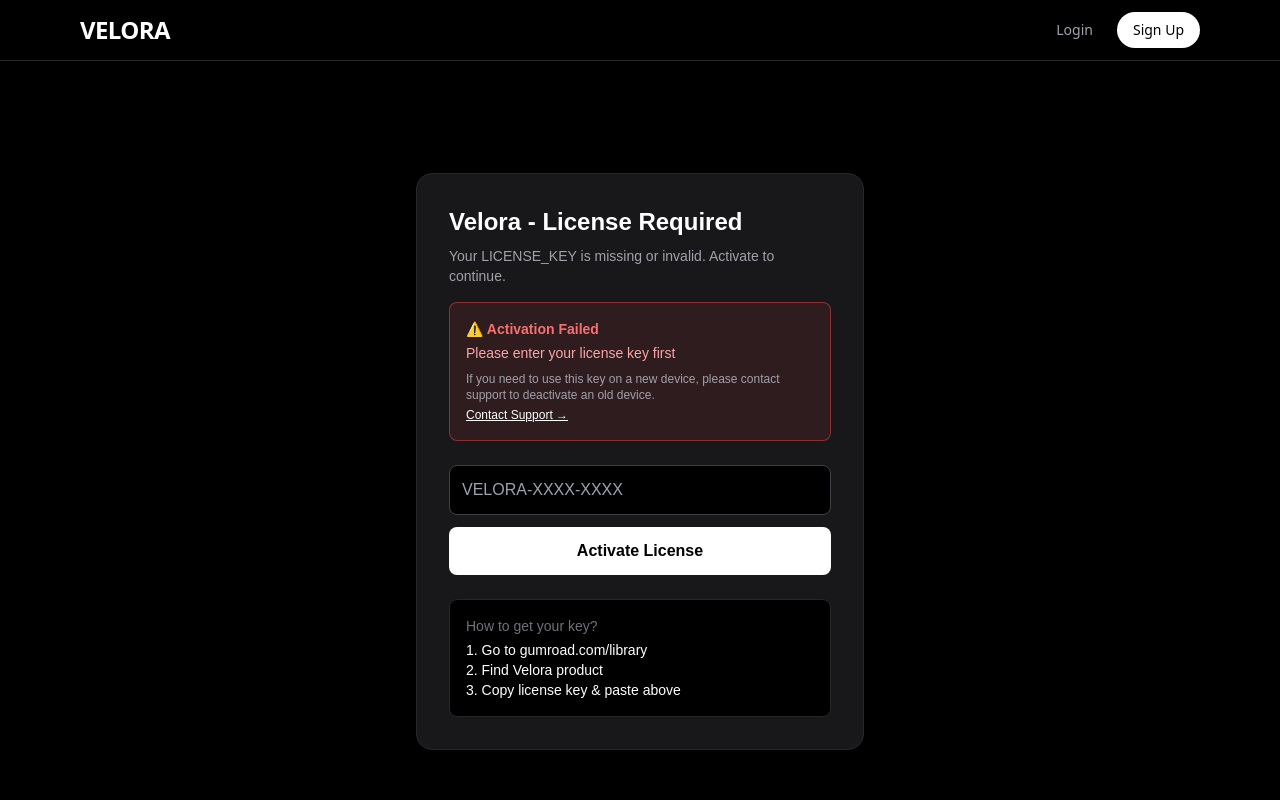
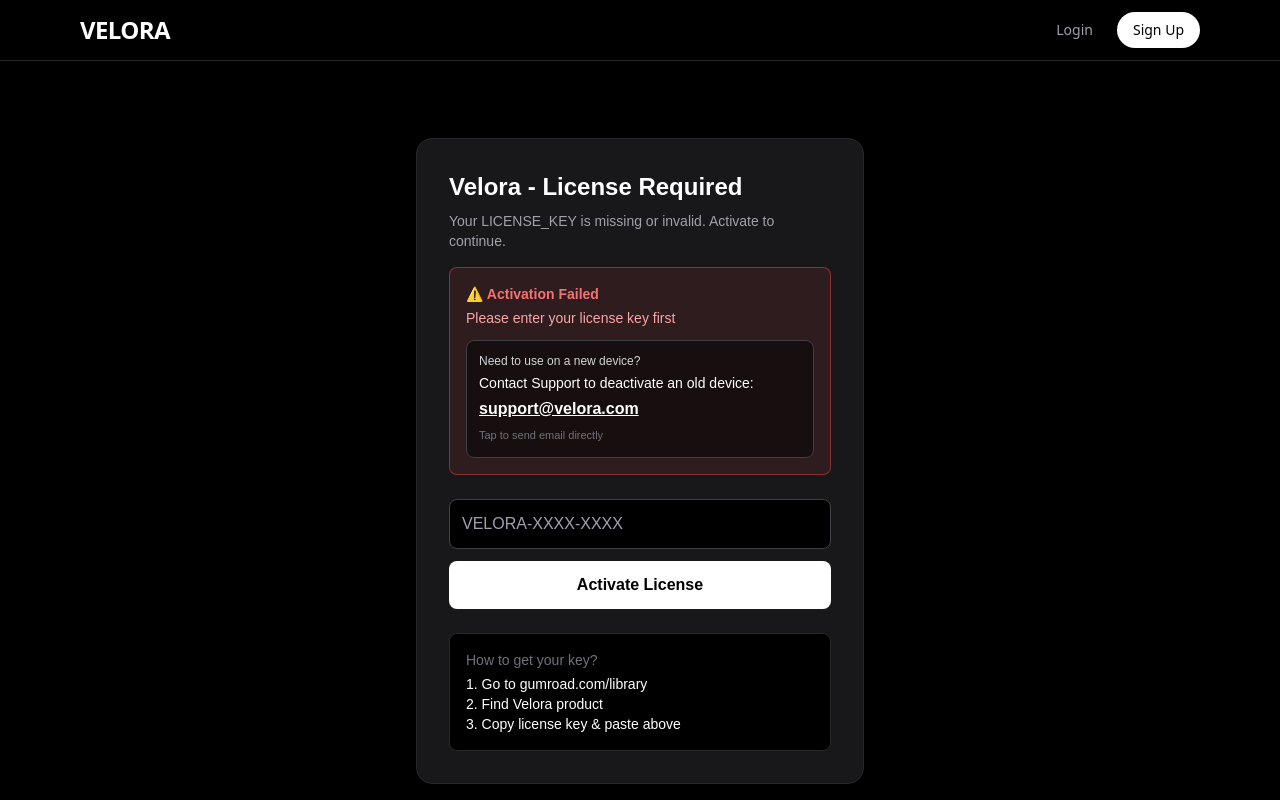
Before and after one commit to Ravs10/saas-starter-kit, a Next.js app: page /activate-license in a window 1280 px wide. Both pictures are taken after a click on the button "Activate License". Shown: the top 800 px of the page. Built offline with nearby package versions, Linux system fonts and the light colour scheme.

Commit message:
Include support email in activation error message
Added support email for license activation errors.

```diff
--- a/app/activate-license/page.tsx
+++ b/app/activate-license/page.tsx
@@ -1,6 +1,8 @@
 'use client'
 import { useState } from 'react'
 import { SITE_CONFIG } from '@/lib/config'
+
+const SUPPORT_EMAIL = 'support@velora.com' // <-- Yaha apna asli email daal dena, bas ye ek jagah badalni hai
 
 export default function Activate() {
   const [key, setKey] = useState('')
@@ -58,13 +60,17 @@ export default function Activate() {
           </div>
         )}
 
-        {/* Error Box - Red, clearly visible */}
+        {/* Error Box - Red, clearly visible + Support Email Big */}
         {error && (
           <div className="mt-4 bg-red-500/10 border border-red-500/50 p-4 rounded-lg text-sm">
             <p className="text-red-400 font-bold">⚠️ Activation Failed</p>
             <p className="text-red-300 mt-1">{error}</p>
-            <p className="text-zinc-400 mt-2 text-xs">If you need to use this key on a new device, please contact support to deactivate an old device.</p>
-            <a href="mailto:support@velora.com" className="text-white underline text-xs mt-1 inline-block">Contact Support →</a>
+            <div className="mt-3 bg-black/50 border border-zinc-700 p-3 rounded-lg">
+              <p className="text-zinc-300 text-xs">Need to use on a new device?</p>
+              <p className="text-white text-sm font-medium mt-1">Contact Support to deactivate an old device:</p>
+              <a href={`mailto:${SUPPORT_EMAIL}?subject=Deactivate Device - License Key`} className="text-white font-bold underline text-base break-all inline-block mt-1">{SUPPORT_EMAIL}</a>
+              <p className="text-zinc-500 text-[11px] mt-1">Tap to send email directly</p>
+            </div>
           </div>
         )}
 
```
